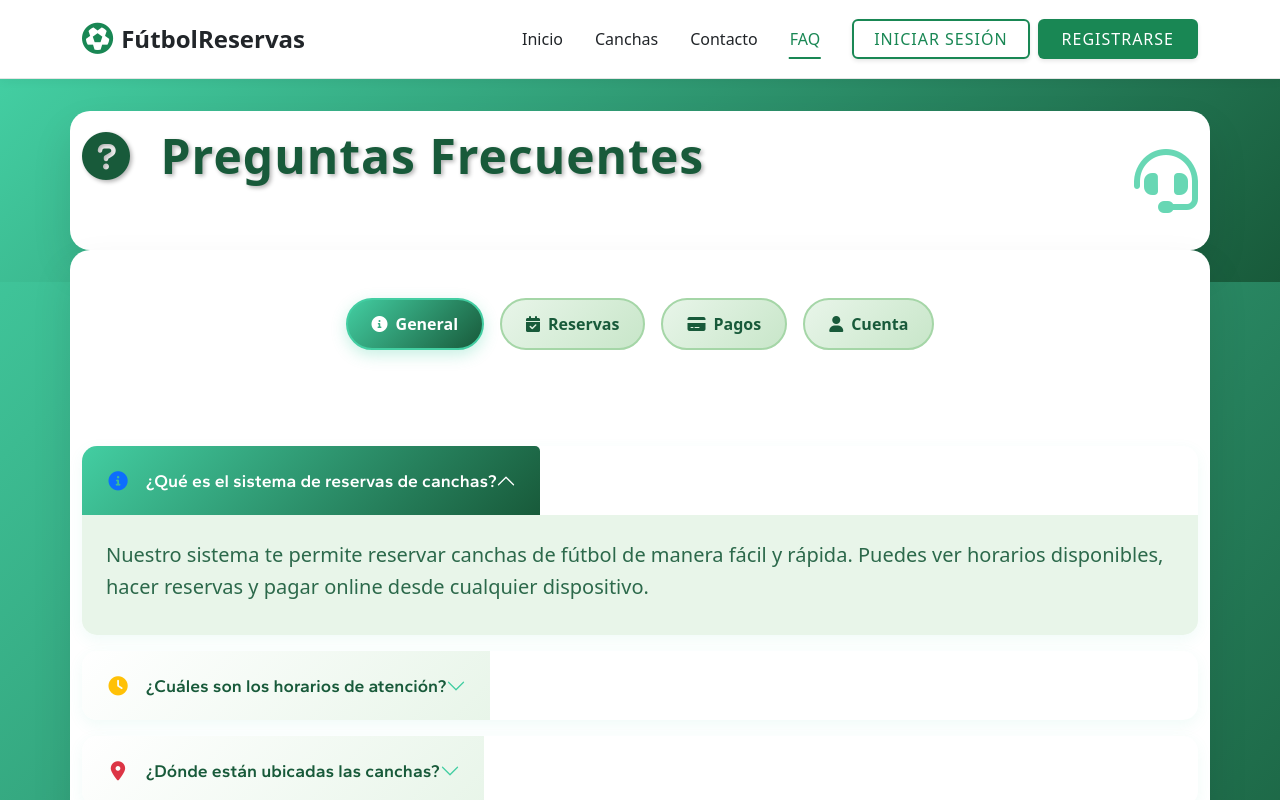
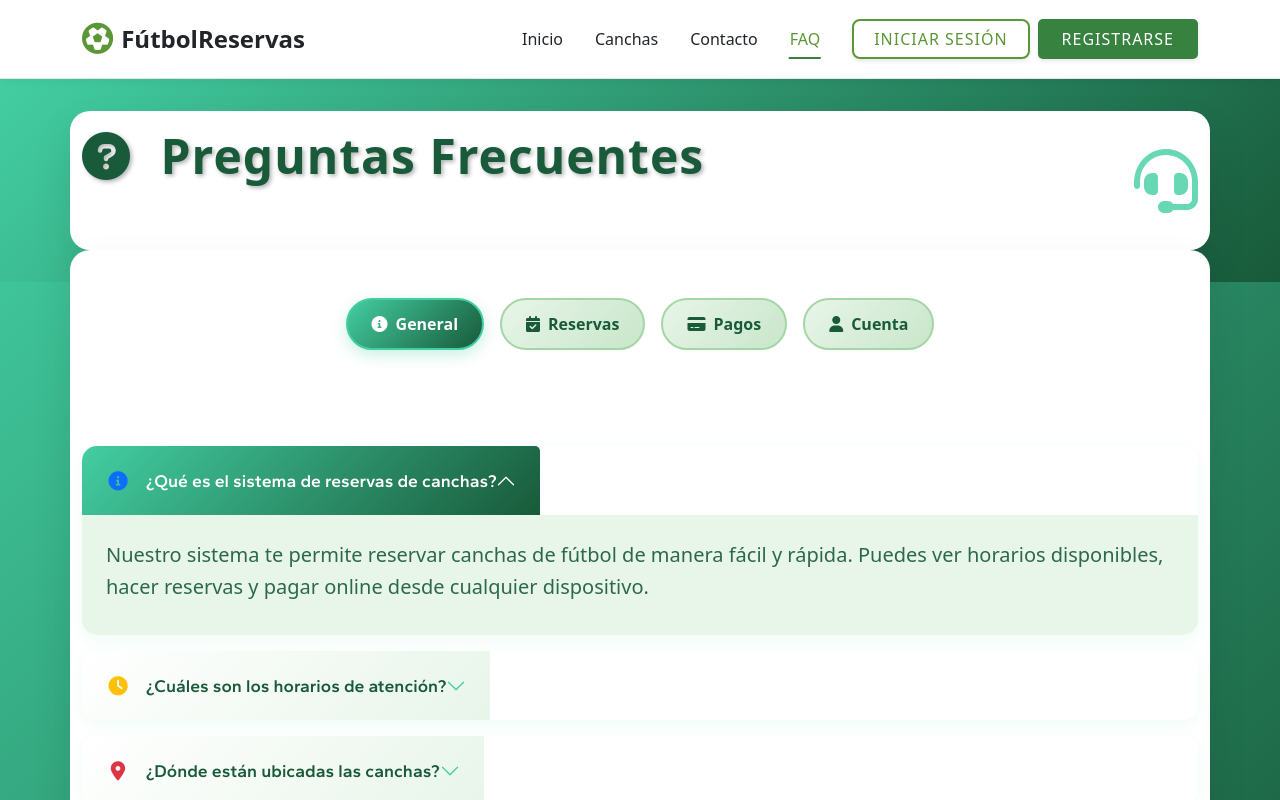
Before and after one commit to ENJ23/ProyfrontendGrupo04, an Angular app in the folder ReservaDeCanchas-Frontend/: page /faq in a window 1280 px wide. Shown: the top 800 px of the page. Built offline with nearby package versions, Linux system fonts and the light colour scheme; a web font is replaced by a local one.

Commit message:
header-publico

```diff
--- a/ReservaDeCanchas-Frontend/src/app/components/layout/headers/header-publico/header-publico.component.css
+++ b/ReservaDeCanchas-Frontend/src/app/components/layout/headers/header-publico/header-publico.component.css
@@ -1,6 +1,6 @@
 /* Estilos para la barra de navegación */
 nav {
-  background-color: #ffffff !important;
+  background-color: var(--text-light);
   box-shadow: 0 2px 10px rgba(0, 0, 0, 0.05);
   padding: 1rem 0;
   position: sticky;
@@ -11,22 +11,23 @@ nav {
 
 .navbar-brand {
   font-size: 1.5rem;
-  color: #212529 !important;
+  color: var(--text-dark);
   transition: all 0.3s ease;
 }
 
 .navbar-brand i {
-  color: #198754; /* Color verde de Bootstrap */
+  color: var(--primary);
   font-size: 1.3em;
   transition: transform 0.3s ease;
 }
 
 .navbar-brand:hover i {
   transform: rotate(20deg);
+  color: var(--secondary);
 }
 
 .nav-link {
-  color: #212529 !important;
+  color: var(--text-dark);
   font-weight: 500;
   margin: 0 0.5rem;
   position: relative;
@@ -37,7 +38,7 @@ nav {
 .nav-link:hover,
 .nav-link:focus,
 .nav-link.active {
-  color: #198754 !important;
+  color: var(--primary);
 }
 
 .nav-link::after {
@@ -47,7 +48,7 @@ nav {
   height: 2px;
   bottom: 0;
   left: 50%;
-  background-color: #198754;
+  background-color: var(--green);
   transition: all 0.3s ease;
   transform: translateX(-50%);
 }
@@ -59,31 +60,35 @@ nav {
 }
 
 /* Estilos para los botones */
-.btn-outline-success {
+.btn-outline-green {
+  border-color: var(--primary);
+  color: var(--primary);
   border-width: 2px;
   font-weight: 500;
   padding: 0.4rem 1.25rem;
   transition: all 0.3s ease;
+  border-radius: 0.5rem;
 }
 
-.btn-outline-success:hover {
-  background-color: #198754;
+.btn-outline-green:hover {
+  background-color: var(--green);
   color: white !important;
   transform: translateY(-2px);
 }
 
-.btn-success {
+.btn-green {
   font-weight: 500;
   padding: 0.5rem 1.5rem;
   transition: all 0.3s ease;
-  background-color: #198754;
+  background-color: var(--green);
+  color: white;
   border: none;
+  border-radius: 5px;
 }
 
-.btn-success:hover {
-  background-color: #157347;
+.btn-green:hover {
+  background-color: var(--tertiary);
+  color: white;
   transform: translateY(-2px);
   box-shadow: 0 4px 8px rgba(25, 135, 84, 0.2);
 }
-
-/* Responsive */
--- a/ReservaDeCanchas-Frontend/src/app/components/layout/headers/header-publico/header-publico.component.html
+++ b/ReservaDeCanchas-Frontend/src/app/components/layout/headers/header-publico/header-publico.component.html
@@ -2,7 +2,7 @@
 <nav class="navbar navbar-expand-lg navbar-light bg-white">
   <div class="container">
     <a class="navbar-brand d-flex align-items-center fw-bold" [routerLink]="['/']" routerLinkActive="active">
-      <i class="fas fa-futbol me-2 text-success"></i>
+      <i class="fas fa-futbol me-2"></i>
       <span>FútbolReservas</span>
     </a>
     <button class="navbar-toggler" type="button" data-bs-toggle="collapse" data-bs-target="#navbarNav"
@@ -24,10 +24,10 @@
           <a class="nav-link" [routerLink]="['/faq']" routerLinkActive="active">FAQ</a>
         </li>
         <li class="nav-item ms-lg-3 mt-2 mt-lg-0">
-          <a class="btn btn-outline-success me-2" [routerLink]="['/login']">
+          <a class="btn me-2 btn-outline-green" [routerLink]="['/login']">
             Iniciar Sesión
           </a>
-          <a class="btn btn-success" [routerLink]="['/registrar-cliente']">
+          <a class="btn btn-green" [routerLink]="['/registrar-cliente']">
             Registrarse
           </a>
         </li>
```
